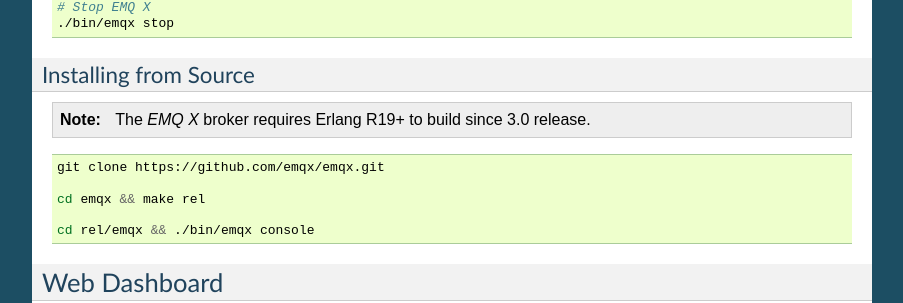
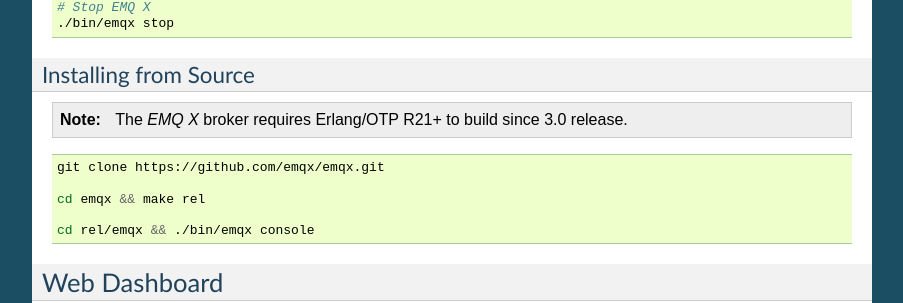
Before and after one commit to emqxarchive/emqx-docs-en, a Sphinx documentation site: the page built from source/getstarted.rst, in a window 1280 px wide and 900 px high, scrolled down 1279 px. Shown: the part 149-452 px from the top of the window, without its empty margins (198-1101 px from the left). Built offline with Sphinx 7.4.7, drawn with Linux system fonts in a browser that asks for light colours.

Commit message:
Change Erlang/otp requirement in getstarted.rst

```diff
--- a/source/getstarted.rst
+++ b/source/getstarted.rst
@@ -81,7 +81,7 @@
 Installing from Source
 ----------------------
 
-.. NOTE:: The *EMQ X* broker requires Erlang R19+ to build since 3.0 release.
+.. NOTE:: The *EMQ X* broker requires Erlang/OTP R21+ to build since 3.0 release.
 
 .. code-block:: bash
 
```
